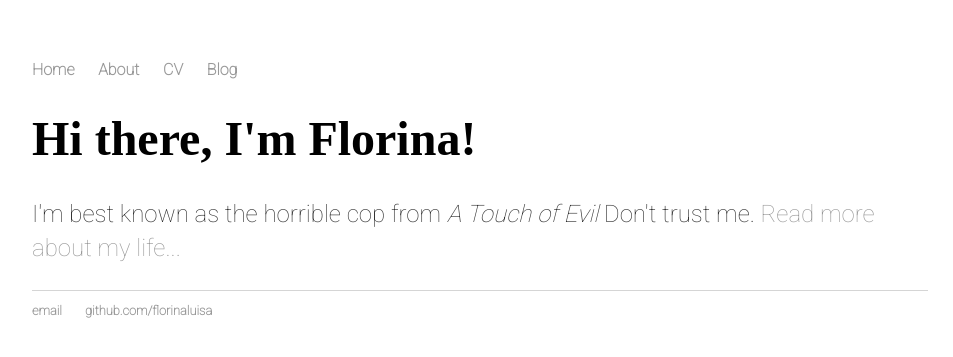
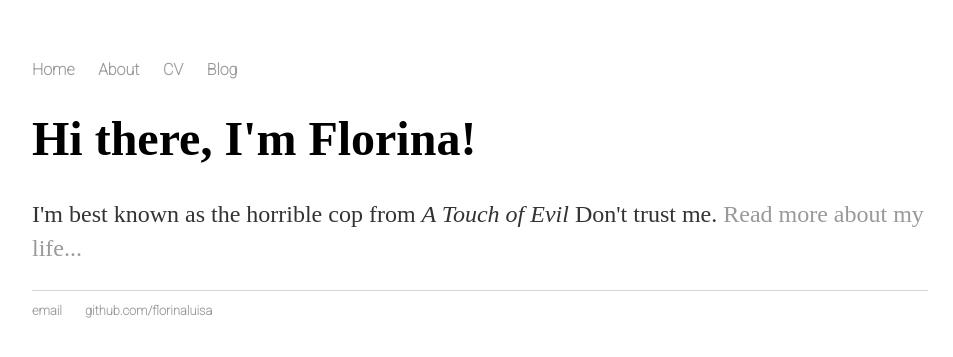
Before and after one commit to Florinaluisa/Test.io, a Jekyll site: the page built from index.html, in a window 1280 px wide. Shown: the top 357 px of the page, without its empty margins (160-1113 px from the left). Built offline with Jekyll 4.4.1, drawn with Linux system fonts in a browser that asks for light colours; some web fonts are replaced.

Commit message:
Update main.css

```diff
--- a/css/main.css
+++ b/css/main.css
@@ -26,10 +26,14 @@ h1 {
 }
 p {
     font-size: 1.5em;
-    font-family: 'Roboto', sans-serif;
     line-height: 1.4em;
     color: #333;
 }
+
+.abs{
+    font-family: 'Roboto', sans-serif;
+}
+
 footer {
     border-top: 1px solid #d5d5d5;
     font-size: .8em;
```
